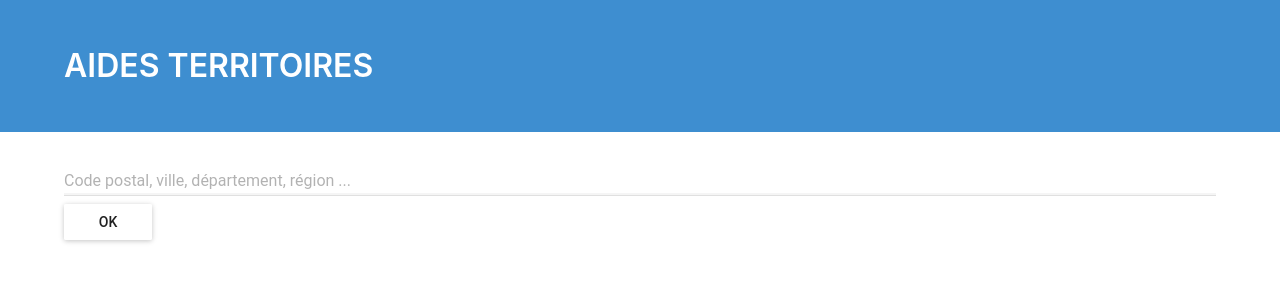
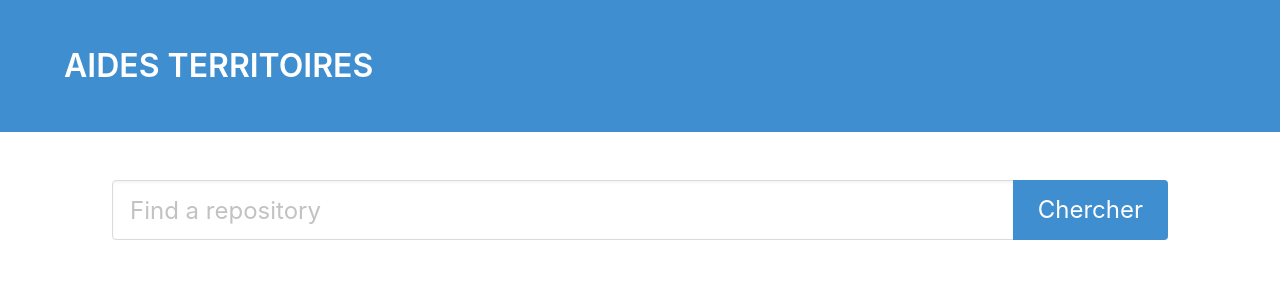
Before and after one commit to MTES-MCT/aides-territoires, a React (Create React App) app: page / in a window 1280 px wide. Shown: the top 300 px of the page. Built offline with nearby package versions, Linux system fonts and the light colour scheme; the HTML template or start-up script is replaced by a standard one.

Commit message:
fix autocomplete

```diff
--- a/src/App.js
+++ b/src/App.js
@@ -1,18 +1,15 @@
 import React, { Component } from "react";
 import Header from "./features/app/components/presentationals/header/Header";
 import SearchPage from "./features/search/components/pages/searchPage/SearchPage";
-import MuiThemeProvider from "material-ui/styles/MuiThemeProvider";
 import "bulma/css/bulma.css";
 
 class App extends Component {
   render() {
     return (
-      <MuiThemeProvider>
-        <div className="App">
-          <Header />
-          <SearchPage />
-        </div>
-      </MuiThemeProvider>
+      <div className="App">
+        <Header />
+        <SearchPage />
+      </div>
     );
   }
 }
--- a/src/features/app/components/presentationals/header/Header.js
+++ b/src/features/app/components/presentationals/header/Header.js
@@ -4,10 +4,10 @@
   render() {
     return (
       <header>
-        <section class="hero is-info">
-          <div class="hero-body">
-            <div class="container">
-              <h1 class="title">AIDES TERRITOIRES</h1>
+        <section className="hero is-info">
+          <div className="hero-body">
+            <div className="container">
+              <h1 className="title">AIDES TERRITOIRES</h1>
             </div>
           </div>
         </section>
--- a/src/features/search/components/containers/searchFormContainer/searchFormContainer.js
+++ b/src/features/search/components/containers/searchFormContainer/searchFormContainer.js
@@ -16,7 +16,6 @@
     };
   }
   onSearchChange = text => {
-    this.resetSuggestions();
     const promises = [];
     // typing a postal code ?
     // suggest communes corresponding to the postal code
@@ -48,6 +47,7 @@
       promisesResults.map(result => {
         suggestions = [...suggestions, ...result];
       });
+      this.resetSuggestions();
       this.addSuggestions(suggestions);
     });
   };
--- /dev/null
+++ b/src/features/search/components/presentationals/searchForm/SearchForm.css
@@ -0,0 +1,24 @@
+.search-form .dropdown-menu {
+  width: 100%;
+  position: relative;
+}
+
+.search-form .dropdown {
+  width: 100%;
+}
+
+.search-form .dropdown-content {
+  width: 100%;
+  padding: 0;
+}
+
+.search-form .dropdown-content a {
+  font-size: 1.3rem;
+  border-bottom: solid silver 1px;
+  padding: 0.7rem;
+}
+
+.search-form .dropdown-content a:hover {
+  background: rgba(32, 156, 238, 0.7);
+  color: white;
+}
--- a/src/features/search/components/presentationals/searchForm/SearchForm.js
+++ b/src/features/search/components/presentationals/searchForm/SearchForm.js
@@ -1,7 +1,7 @@
 import React from "react";
 import PropTypes from "prop-types";
-import AutoComplete from "material-ui/AutoComplete";
-import RaisedButton from "material-ui/RaisedButton";
+import SearchFormSuggestionList from "../searchFormSuggestionList/SearchFormSuggestionList";
+import "./SearchForm.css";
 
 class SearchForm extends React.Component {
   constructor(props) {
@@ -30,8 +30,9 @@
   onNewRequest = value => {};
   render() {
     return (
-      <div className="search-form container">
+      <div className="search-form container section">
         <form onSubmit={this.onSubmit}>
+          {/*
           <AutoComplete
             floatingLabelText="Code postal, ville, département, région ..."
             fullWidth={true}
@@ -41,6 +42,31 @@
             onNewRequest={this.onNewRequest}
           />
           <RaisedButton onClick={this.onSubmit} label="OK" />
+          */}
+          <div className="field has-addons">
+            <div className="control is-expanded">
+              <input
+                onChange={this.onInputChange}
+                className="input is-large"
+                type="text"
+                placeholder="Find a repository"
+              />
+              {this.props.suggestions.length > 0 && (
+                <div className="suggestions">
+                  <SearchFormSuggestionList
+                    suggestions={this.props.suggestions}
+                  />
+                </div>
+              )}
+            </div>
+            <div className="control">
+              <input
+                type="submit"
+                value="Chercher"
+                className="button is-info is-large"
+              />
+            </div>
+          </div>
         </form>
       </div>
     );
--- /dev/null
+++ b/src/features/search/components/presentationals/searchFormSuggestion/SearchFormSuggestion.js
@@ -0,0 +1,14 @@
+import React from "react";
+import PropTypes from "prop-types";
+
+const SearchFormSuggestion = ({ suggestion }) => {
+  return (
+    <a href="#" className="dropdown-item">
+      {suggestion}
+    </a>
+  );
+};
+
+SearchFormSuggestion.PropTypes = {};
+
+export default SearchFormSuggestion;
--- /dev/null
+++ b/src/features/search/components/presentationals/searchFormSuggestionList/SearchFormSuggestionList.js
@@ -0,0 +1,16 @@
+import React from "react";
+import SearchFormSuggestion from "../searchFormSuggestion/SearchFormSuggestion";
+
+export default ({ suggestions }) => {
+  return (
+    <div className="dropdown is-active">
+      <div className="dropdown-menu" role="menu">
+        <div className="dropdown-content">
+          {suggestions.map((suggestion, index) => {
+            return <SearchFormSuggestion key={index} suggestion={suggestion} />;
+          })}
+        </div>
+      </div>
+    </div>
+  );
+};
```
